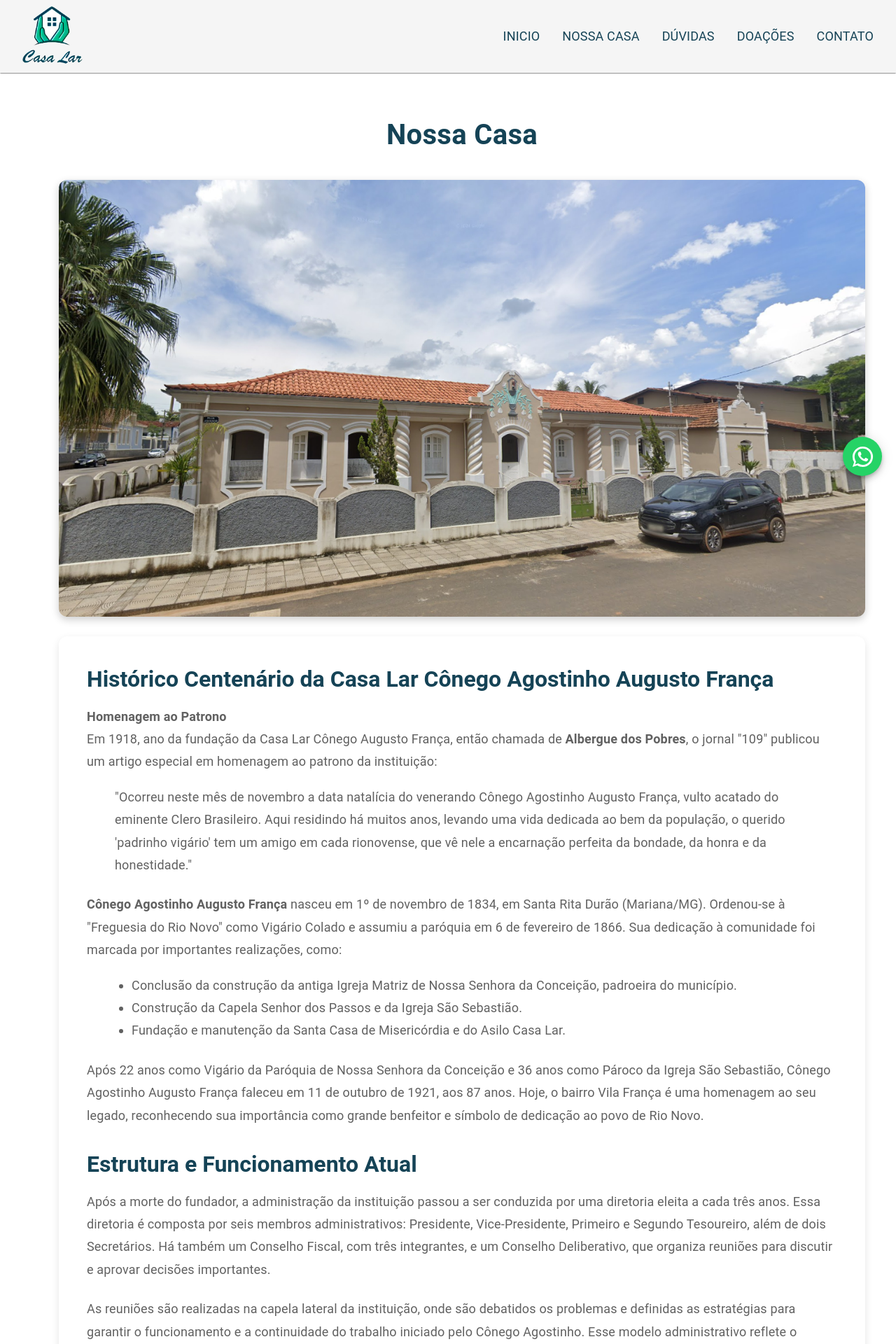
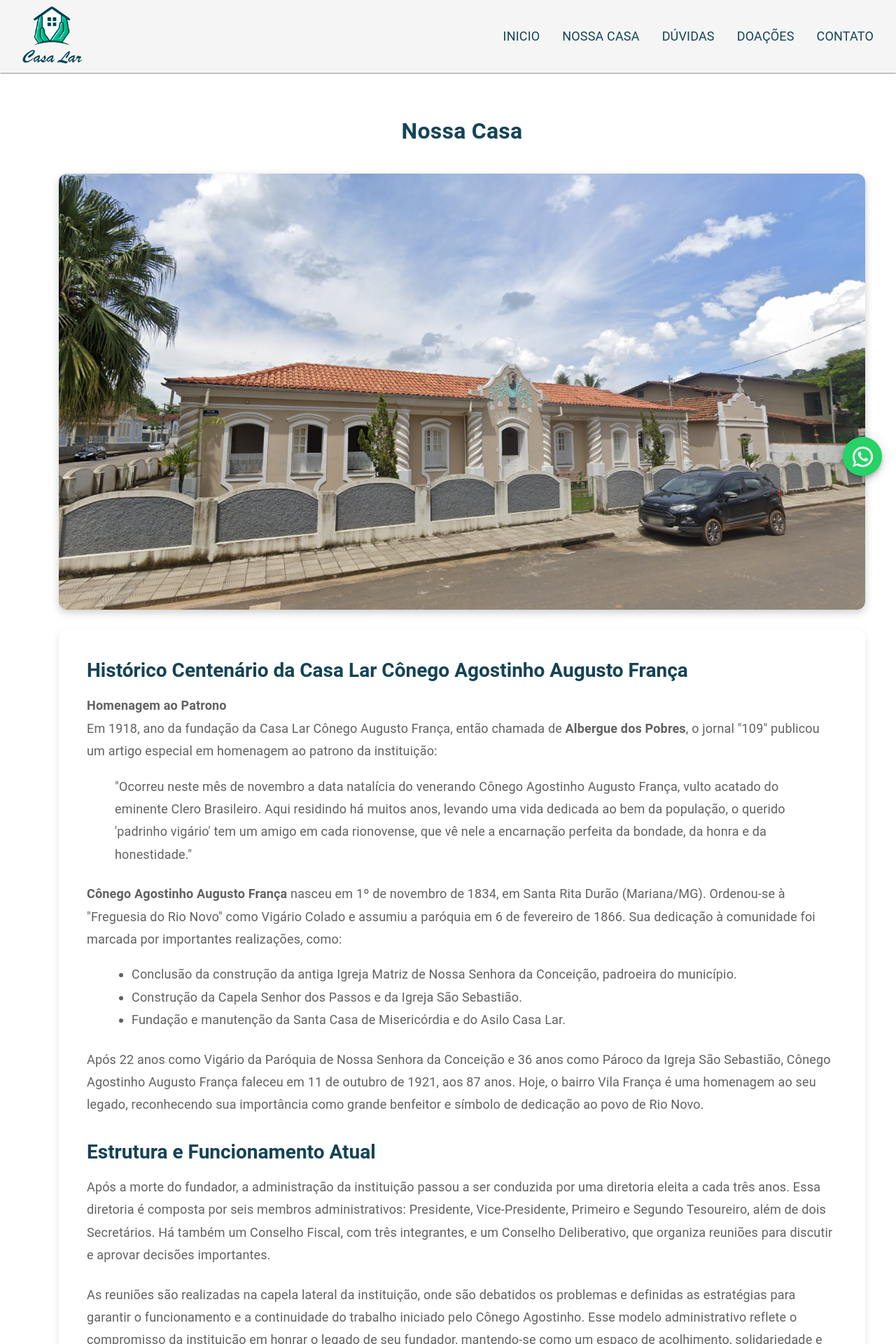
Before and after one commit to Acauhi99/front--casa-lar-rio-novo, a React (Vite) app: page /about in a window 1280 px wide. Shown: the top 1920 px of the page at 70% size. Built offline with nearby package versions, Linux system fonts and the light colour scheme.

Commit message:
refactor: about page

```diff
--- a/src/screens/About/About.jsx
+++ b/src/screens/About/About.jsx
@@ -34,7 +34,6 @@ export const About = () => {
         sx={{
           fontWeight: "bold",
           color: "primary.main",
-          fontSize: "2.5rem",
           marginTop: "100px",
           marginBottom: "40px",
         }}
@@ -44,7 +43,7 @@ export const About = () => {
 
       <Box sx={{ marginBottom: "24px" }}>
         <img
-          src="/public/frente-asilo.png"
+          src="/frente-asilo.png"
           alt="Instituição"
           style={{
             maxWidth: "100%",
@@ -61,7 +60,6 @@ export const About = () => {
             sx={{
               fontWeight: "bold",
               color: "primary.main",
-              fontSize: "2rem",
               marginBottom: "16px",
             }}
           >
@@ -79,8 +77,8 @@ export const About = () => {
             <strong>Homenagem ao Patrono</strong>
             <br />
             Em 1918, ano da fundação da Casa Lar Cônego Augusto França, então
-            chamada de <b>Albergue dos Pobres</b>, o jornal "109" publicou um artigo
-            especial em homenagem ao patrono da instituição:
+            chamada de <b>Albergue dos Pobres</b>, o jornal "109" publicou um
+            artigo especial em homenagem ao patrono da instituição:
             <blockquote>
               "Ocorreu neste mês de novembro a data natalícia do venerando
               Cônego Agostinho Augusto França, vulto acatado do eminente Clero
@@ -109,7 +107,10 @@ export const About = () => {
                 Conclusão da construção da antiga Igreja Matriz de Nossa Senhora
                 da Conceição, padroeira do município.
               </li>
-              <li>Construção da Capela Senhor dos Passos e da Igreja São Sebastião.</li>
+              <li>
+                Construção da Capela Senhor dos Passos e da Igreja São
+                Sebastião.
+              </li>
               <li>
                 Fundação e manutenção da Santa Casa de Misericórdia e do Asilo
                 Casa Lar.
@@ -138,7 +139,6 @@ export const About = () => {
             sx={{
               fontWeight: "bold",
               color: "primary.main",
-              fontSize: "2rem",
               marginBottom: "16px",
             }}
           >
```
